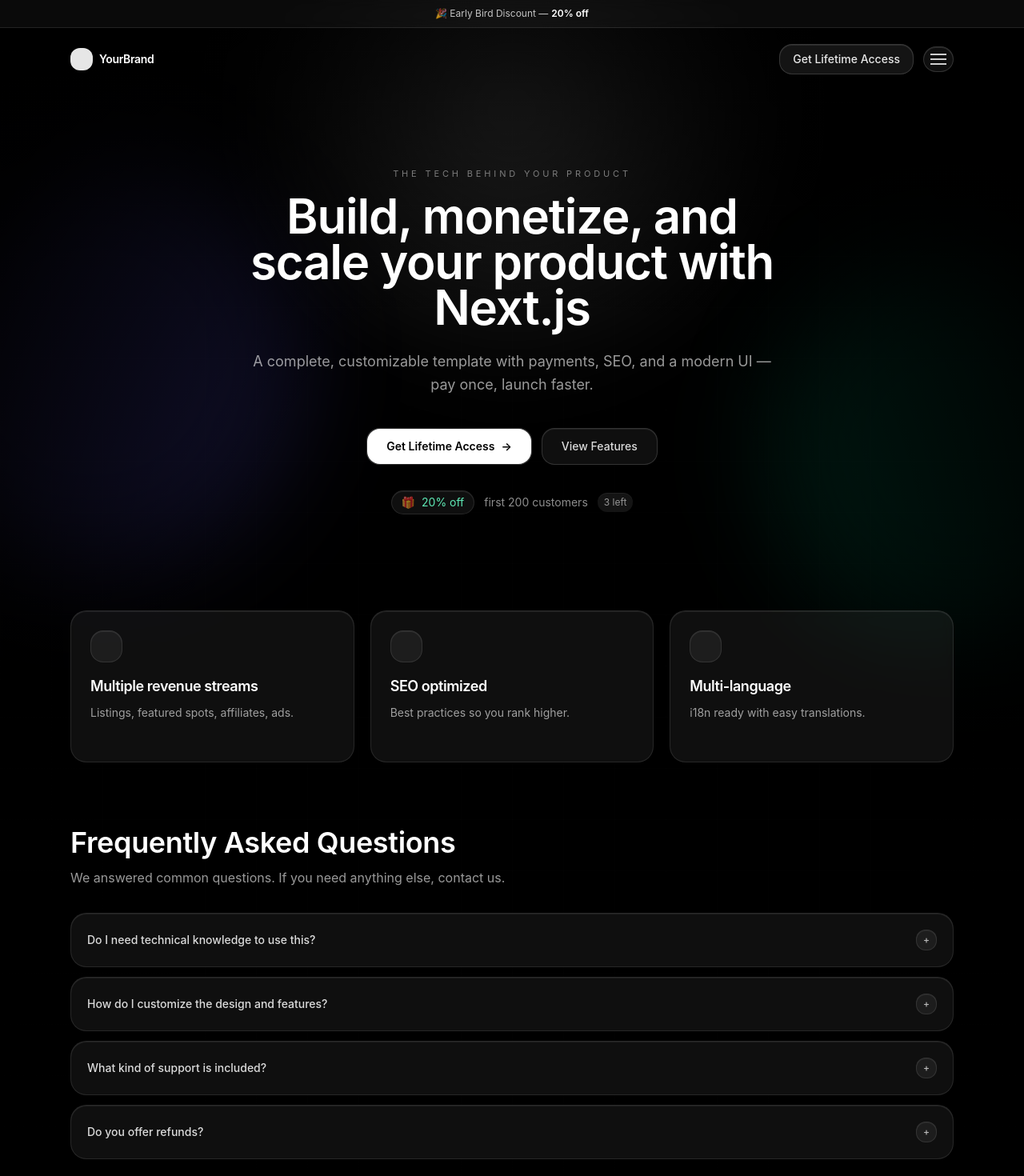
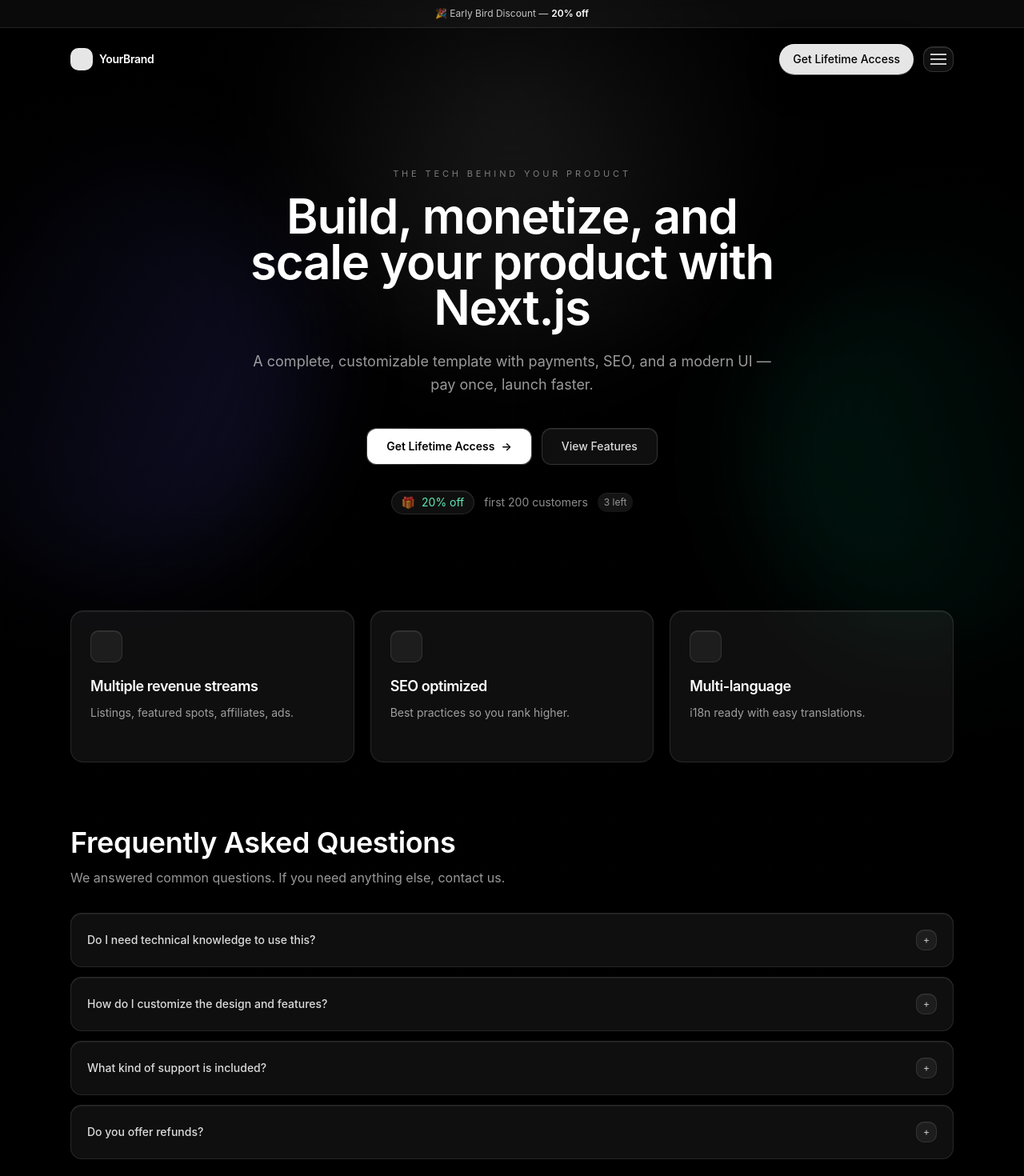
Before and after one commit to rentakayama-881/myapp2, a Next.js app in the folder apps/web/: page / in a window 1280 px wide. Shown: the top 1470 px of the page at 80% size. Built offline with nearby package versions, Linux system fonts and the light colour scheme.

Commit message:
page.tsx

```diff
--- a/apps/web/app/globals.css
+++ b/apps/web/app/globals.css
@@ -1,7 +1,7 @@
 @import "tailwindcss";
 
 :root {
-  color-scheme: light;
+  color-scheme: dark;
   --radius: 0.75rem;
   --background: oklch(0.985 0.004 95);
   --foreground: oklch(0.2 0.02 260);
@@ -96,3 +96,8 @@
 @utility type-code {
   @apply text-xs leading-snug font-mono;
 }
+@utility r-pill { border-radius: 999px; }
+@utility r-10 { border-radius: 10px; }
+@utility r-12 { border-radius: 12px; }
+@utility r-14 { border-radius: 14px; }
+@utility r-16 { border-radius: 16px; }
--- a/apps/web/app/page.tsx
+++ b/apps/web/app/page.tsx
@@ -26,20 +26,21 @@
       <header className="relative z-10">
         <div className="mx-auto flex max-w-6xl items-center justify-between px-4 py-5 sm:px-6">
           <div className="flex items-center gap-2">
-            <div className="h-7 w-7 rounded-lg bg-white/90" />
+            <div className="h-7 w-7 rounded-[10px] bg-white/90" />
             <span className="text-sm font-semibold tracking-tight">YourBrand</span>
           </div>
 
           <div className="flex items-center gap-3">
+            {/* Dirstarter-like pill */}
             <a
               href="#pricing"
-              className="hidden sm:inline-flex items-center justify-center rounded-xl border border-white/15 bg-white/[0.08] px-4 py-2 text-sm font-medium text-white/90 shadow-[inset_0_1px_0_rgba(255,255,255,0.10)] backdrop-blur transition hover:bg-white/[0.12]"
+              className="hidden sm:inline-flex items-center justify-center rounded-[999px] border border-white/20 bg-white/90 px-4 py-2 text-sm font-medium text-black shadow-[0_1px_0_rgba(255,255,255,0.35),0_12px_40px_rgba(0,0,0,0.35)] transition hover:bg-white"
             >
               Get Lifetime Access
             </a>
 
             <button
-              className="inline-flex items-center justify-center rounded-xl border border-white/15 bg-white/[0.06] p-2 text-white/80 shadow-[inset_0_1px_0_rgba(255,255,255,0.10)] backdrop-blur transition hover:bg-white/[0.10]"
+              className="inline-flex items-center justify-center rounded-[12px] border border-white/15 bg-white/[0.06] p-2 text-white/80 shadow-[inset_0_1px_0_rgba(255,255,255,0.10)] backdrop-blur transition hover:bg-white/[0.10]"
               aria-label="Open menu"
             >
               <div className="space-y-1">
@@ -72,27 +73,27 @@
             {/* Primary button with subtle gradient stroke */}
             <a
               href="#pricing"
-              className="group inline-flex w-full sm:w-auto rounded-xl p-[1px] bg-gradient-to-r from-white/20 via-white/10 to-white/20"
+              className="group inline-flex w-full sm:w-auto rounded-[12px] p-[1px] bg-gradient-to-r from-white/25 via-white/10 to-white/25"
             >
-              <span className="inline-flex w-full items-center justify-center gap-2 rounded-xl bg-white px-6 py-3 text-sm font-semibold text-black transition group-hover:opacity-95">
+              <span className="inline-flex w-full items-center justify-center gap-2 rounded-[12px] bg-white px-6 py-3 text-sm font-semibold text-black transition group-hover:opacity-95">
                 Get Lifetime Access <span aria-hidden>→</span>
               </span>
             </a>
 
             <a
               href="#features"
-              className="inline-flex w-full sm:w-auto items-center justify-center rounded-xl border border-white/15 bg-white/[0.06] px-6 py-3 text-sm font-medium text-white/85 shadow-[inset_0_1px_0_rgba(255,255,255,0.08)] backdrop-blur transition hover:bg-white/[0.10]"
+              className="inline-flex w-full sm:w-auto items-center justify-center rounded-[12px] border border-white/15 bg-white/[0.06] px-6 py-3 text-sm font-medium text-white/85 shadow-[inset_0_1px_0_rgba(255,255,255,0.08)] backdrop-blur transition hover:bg-white/[0.10]"
             >
               View Features
             </a>
           </div>
 
           <div className="mt-8 flex flex-wrap items-center justify-center gap-3 text-sm text-white/55">
-            <span className="inline-flex items-center gap-2 rounded-xl border border-white/10 bg-white/[0.06] px-3 py-1 shadow-[inset_0_1px_0_rgba(255,255,255,0.08)] backdrop-blur">
+            <span className="inline-flex items-center gap-2 rounded-[999px] border border-white/10 bg-white/[0.06] px-3 py-1 shadow-[inset_0_1px_0_rgba(255,255,255,0.08)] backdrop-blur">
               🎁 <span className="text-emerald-300">20% off</span>
             </span>
             <span>first 200 customers</span>
-            <span className="rounded-xl bg-white/[0.08] px-2 py-1 text-xs shadow-[inset_0_1px_0_rgba(255,255,255,0.06)]">
+            <span className="rounded-[999px] bg-white/[0.08] px-2 py-1 text-xs shadow-[inset_0_1px_0_rgba(255,255,255,0.06)]">
               3 left
             </span>
           </div>
@@ -108,9 +109,9 @@
             ].map(([title, desc]) => (
               <div
                 key={title}
-                className="group rounded-2xl border border-white/10 bg-white/[0.06] p-6 shadow-[inset_0_1px_0_rgba(255,255,255,0.08)] backdrop-blur transition hover:-translate-y-0.5 hover:bg-white/[0.09]"
+                className="group rounded-[16px] border border-white/10 bg-white/[0.06] p-6 shadow-[inset_0_1px_0_rgba(255,255,255,0.08)] backdrop-blur transition hover:-translate-y-0.5 hover:bg-white/[0.09]"
               >
-                <div className="mb-4 h-10 w-10 rounded-xl border border-white/10 bg-white/[0.06] shadow-[inset_0_1px_0_rgba(255,255,255,0.08)]" />
+                <div className="mb-4 h-10 w-10 rounded-[10px] border border-white/10 bg-white/[0.06] shadow-[inset_0_1px_0_rgba(255,255,255,0.08)]" />
                 <h3 className="text-lg font-semibold tracking-tight">{title}</h3>
                 <p className="mt-2 text-sm leading-relaxed text-white/60">{desc}</p>
                 <div className="mt-6 h-px w-full bg-gradient-to-r from-transparent via-white/15 to-transparent opacity-0 transition group-hover:opacity-100" />
@@ -137,11 +138,11 @@
             ].map((q) => (
               <details
                 key={q}
-                className="rounded-2xl border border-white/10 bg-white/[0.06] p-5 shadow-[inset_0_1px_0_rgba(255,255,255,0.08)] backdrop-blur open:bg-white/[0.09]"
+                className="rounded-[14px] border border-white/10 bg-white/[0.06] p-5 shadow-[inset_0_1px_0_rgba(255,255,255,0.08)] backdrop-blur open:bg-white/[0.09]"
               >
                 <summary className="flex cursor-pointer list-none items-center justify-between text-sm font-medium text-white/85">
                   {q}
-                  <span className="ml-4 rounded-lg border border-white/10 bg-white/[0.06] px-2 py-1 text-xs text-white/70 shadow-[inset_0_1px_0_rgba(255,255,255,0.06)]">
+                  <span className="ml-4 rounded-[10px] border border-white/10 bg-white/[0.06] px-2 py-1 text-xs text-white/70 shadow-[inset_0_1px_0_rgba(255,255,255,0.06)]">
                     +
                   </span>
                 </summary>
```
